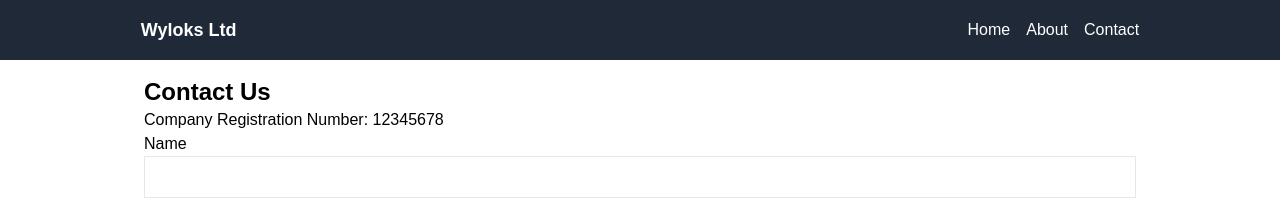
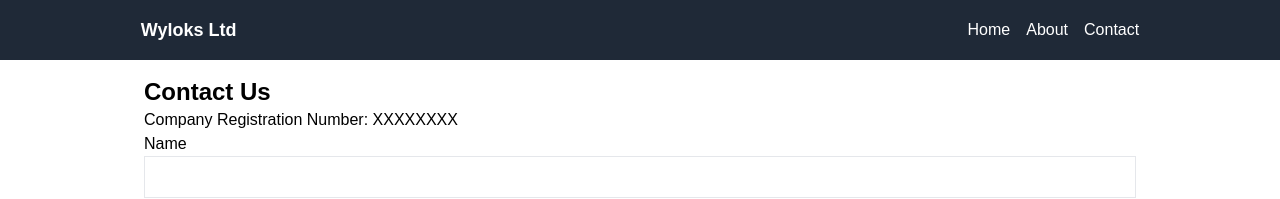
Before and after one commit to willokans/wyloks-website, a Next.js app: page /contact in a window 1280 px wide. Shown: the top 199 px of the page. Built offline with nearby package versions, Linux system fonts and the light colour scheme.

Commit message:
test pipeline

```diff
--- a/src/pages/contact.tsx
+++ b/src/pages/contact.tsx
@@ -31,7 +31,7 @@ const Contact = () => {
       <Header />
       <main className="container mx-auto p-4">
         <h1 className="text-2xl font-bold">Contact Us</h1>
-        <p>Company Registration Number: 12345678</p>
+        <p>Company Registration Number: XXXXXXXX</p>
         <form onSubmit={handleSubmit} className="space-y-4">
           <div>
             <label className="block">Name</label>
```
